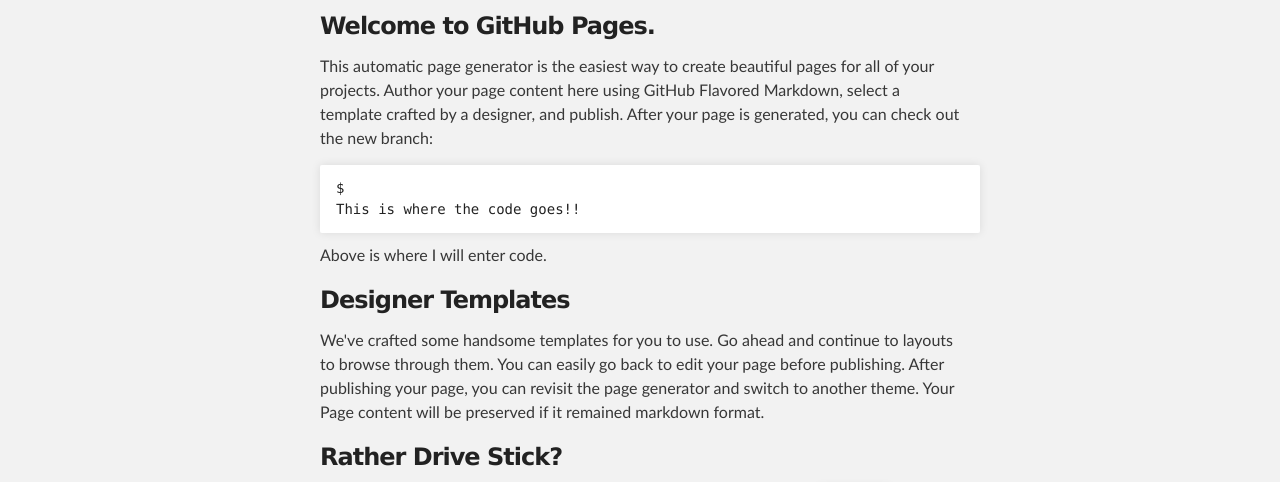
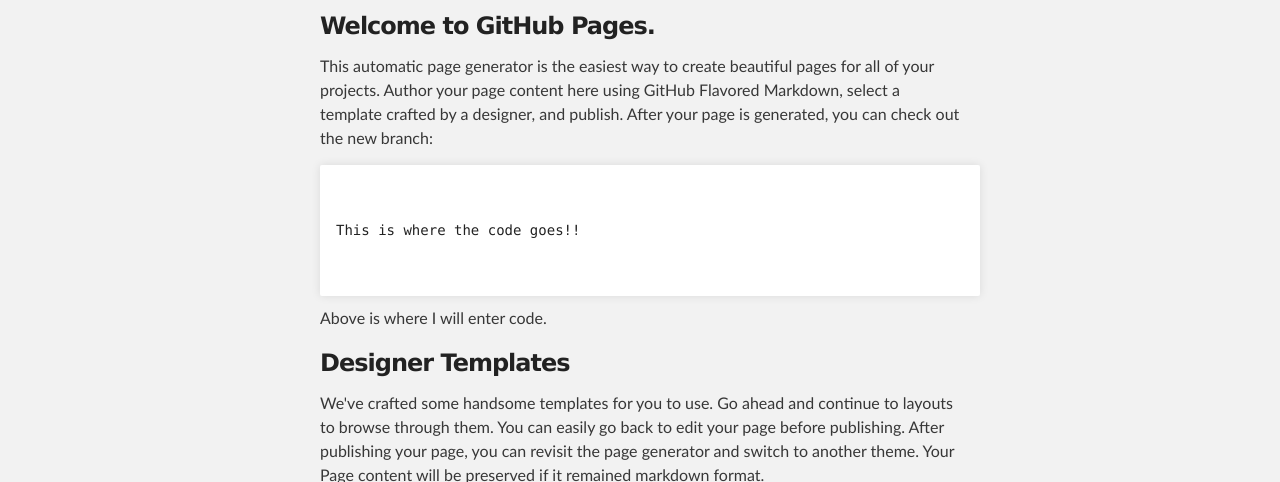
Before and after one commit to atterber/Code, a plain HTML site: page index.html in a window 1280 px wide. Shown: the part 252-734 px from the top of the page. Drawn offline with Linux system fonts and the light colour scheme.

Commit message:
Update index.html

```diff
--- a/index.html
+++ b/index.html
@@ -36,8 +36,11 @@
 
 <p> This automatic page generator is the easiest way to create beautiful pages for all of your projects. Author your page content here using GitHub Flavored Markdown, select a template crafted by a designer, and publish. After your page is generated, you can check out the new branch:</p>
 
-<pre><code>$
+<pre><code>
+
 This is where the code goes!!
+
+
 </code></pre>
 
 <p> Above is where I will enter code.</p>
```
